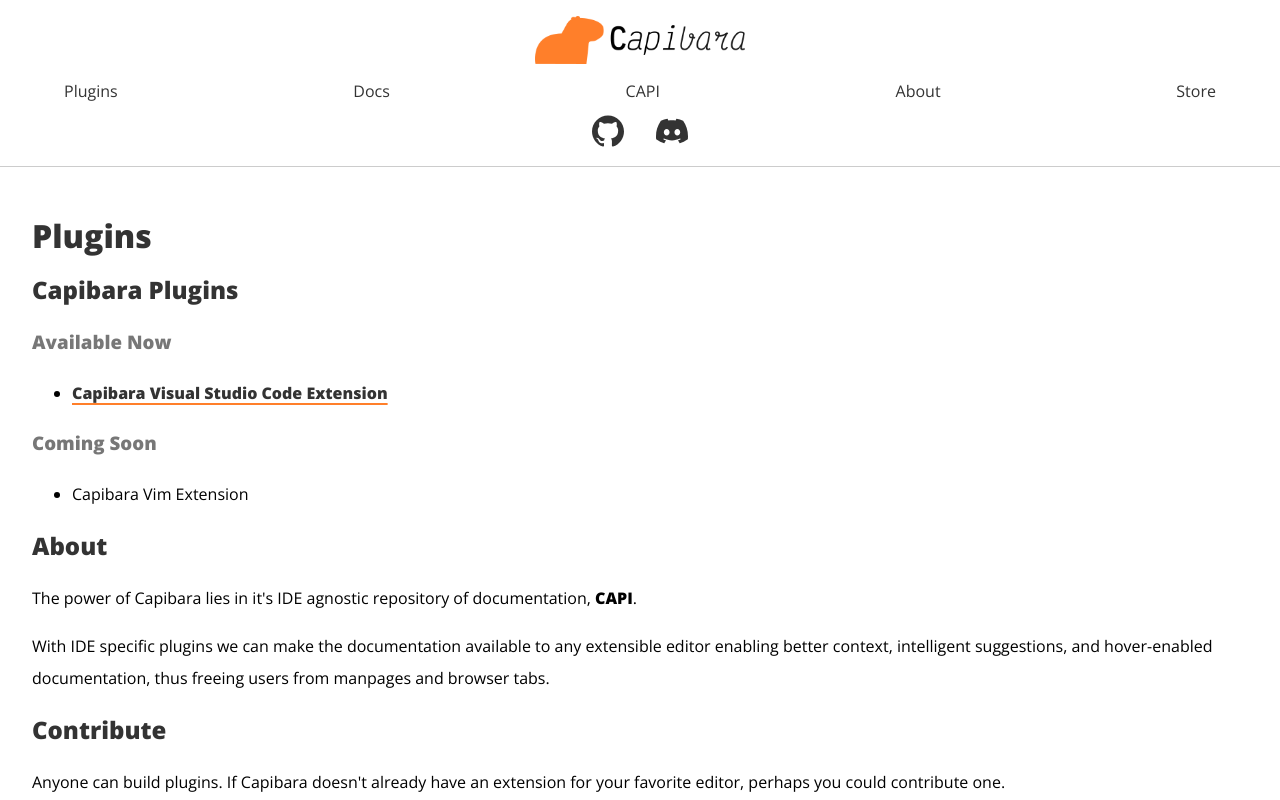
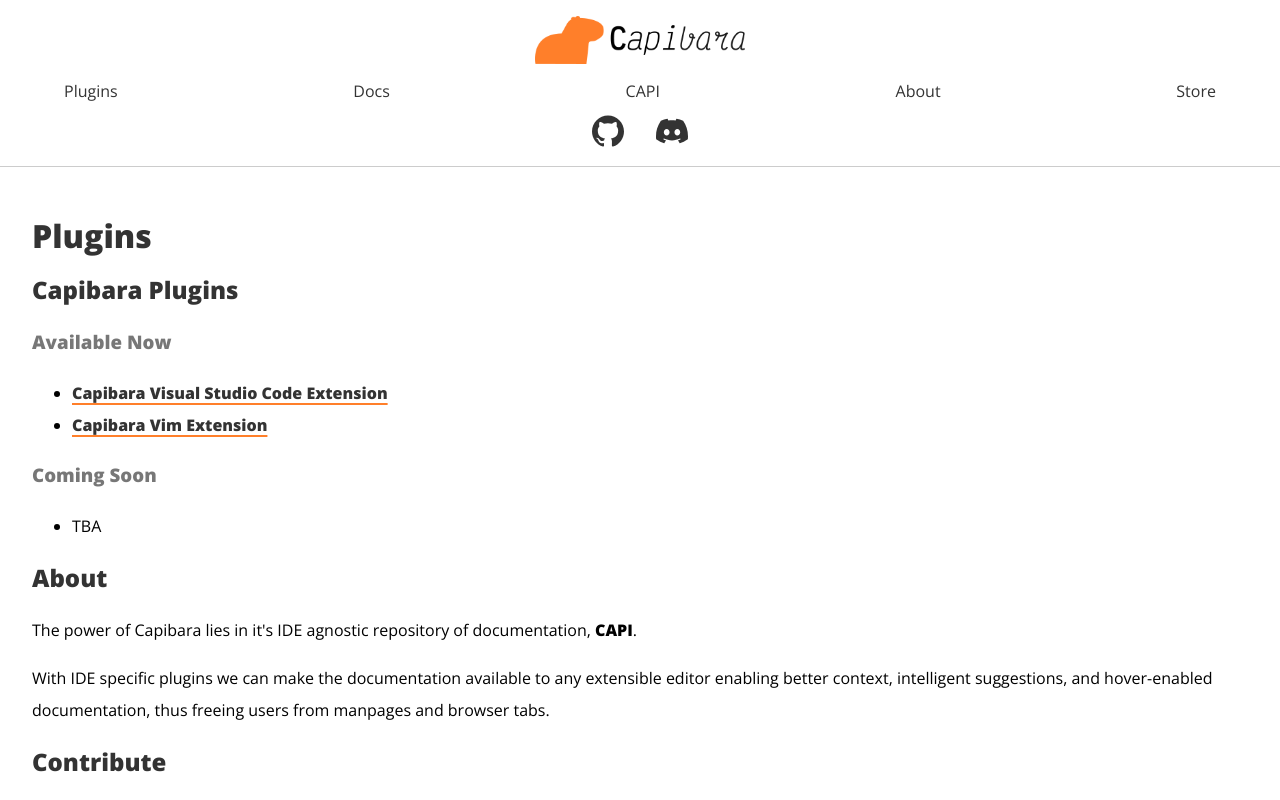
Before and after one commit to Capibara-Tools/website, a React (Create React App) app in the folder clientapp/: page /plugins in a window 1280 px wide. Shown: the top 800 px of the page. Built offline with nearby package versions, Linux system fonts and the light colour scheme.

Commit message:
Update Plugins.js

```diff
--- a/clientapp/src/pages/Plugins.js
+++ b/clientapp/src/pages/Plugins.js
@@ -12,10 +12,15 @@
             Capibara Visual Studio Code Extension
           </a>
         </li>
+        <li>
+          <a href="https://github.com/Capibara-Tools/capibara-vim">
+            Capibara Vim Extension
+          </a>
+        </li>
       </ul>
       <h3>Coming Soon</h3>
       <ul>
-        <li>Capibara Vim Extension</li>
+        <li>TBA</li>
       </ul>
       <h2>About</h2>
       <p>
```
